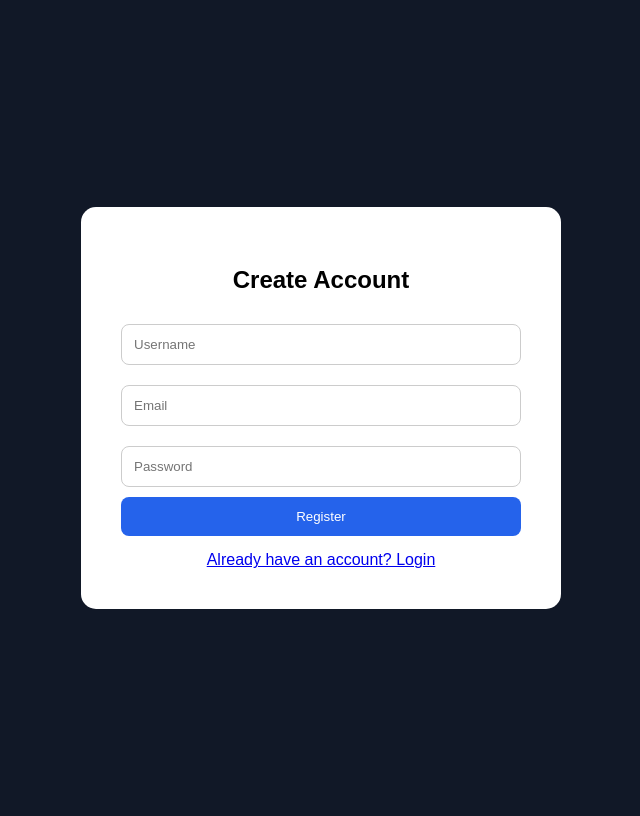
After one commit to D08sakshi/expense-tracker, a Flask app: page /register in a window 1280 px wide. The commit adds this page. Shown: the whole page, without its empty margins (319-959 px from the left). Run offline with Flask 3, Linux system fonts and the light colour scheme.

Commit message:
Added user registration, login and logout functionality

```diff
--- a/app.py
+++ b/app.py
@@ -12,6 +12,7 @@ def init_db():
     conn = sqlite3.connect('expenses.db')
     cursor = conn.cursor()
 
+    # Expenses Table
     cursor.execute('''
         CREATE TABLE IF NOT EXISTS expenses (
             id INTEGER PRIMARY KEY AUTOINCREMENT,
@@ -22,13 +23,27 @@ def init_db():
         )
     ''')
 
+    # Users Table
+    cursor.execute('''
+        CREATE TABLE IF NOT EXISTS users (
+            id INTEGER PRIMARY KEY AUTOINCREMENT,
+            username TEXT UNIQUE NOT NULL,
+            email TEXT UNIQUE NOT NULL,
+            password TEXT NOT NULL,
+            role TEXT NOT NULL
+        )
+    ''')
+
     conn.commit()
     conn.close()
-
 
 # Home Route
 @app.route('/')
 def index():
+
+    if 'user_id' not in session:
+        return redirect('/login')
+
     conn = sqlite3.connect('expenses.db')
     cursor = conn.cursor()
 
@@ -67,7 +82,6 @@ def add_expense():
 
     return redirect('/')
 
-# Admin Login Route
 @app.route('/login', methods=['GET', 'POST'])
 def login():
 
@@ -75,17 +89,93 @@ def login():
 
         username = request.form['username']
         password = request.form['password']
+        role = request.form['role']
 
-        # Simple Admin Credentials
-        if username == 'admin' and password == 'admin123':
+        conn = sqlite3.connect('expenses.db')
+        cursor = conn.cursor()
 
-            session['admin'] = True
-            return redirect('/admin')
+        # Admin Login
+        if role == 'admin':
 
-        else:
-            return "Invalid Username or Password"
+            if username == 'admin' and password == 'admin123':
+
+                session['admin'] = True
+                conn.close()
+
+                return redirect('/admin')
+
+            conn.close()
+            return "Invalid Admin Credentials"
+
+        # User Login
+        cursor.execute(
+            '''
+            SELECT id, username
+            FROM users
+            WHERE username=? AND password=?
+            ''',
+            (username, password)
+        )
+
+        user = cursor.fetchone()
+
+        conn.close()
+
+        if user:
+
+            session['user_id'] = user[0]
+            session['username'] = user[1]
+
+            return redirect('/')
+
+        return "Invalid Username or Password"
 
     return render_template('login.html')
+
+@app.route('/logout')
+def logout():
+
+    session.clear()
+
+    return redirect('/login')
+
+
+@app.route('/register', methods=['GET', 'POST'])
+def register():
+
+    if request.method == 'POST':
+
+        username = request.form['username']
+        email = request.form['email']
+        password = request.form['password']
+
+        conn = sqlite3.connect('expenses.db')
+        cursor = conn.cursor()
+
+        try:
+
+            cursor.execute(
+                '''
+                INSERT INTO users
+                (username, email, password, role)
+                VALUES (?, ?, ?, ?)
+                ''',
+                (username, email, password, 'user')
+            )
+
+            conn.commit()
+
+        except:
+
+            return "Username or Email already exists"
+
+        finally:
+
+            conn.close()
+
+        return redirect('/login')
+
+    return render_template('register.html')
 
 
 # Admin Dashboard Route
--- a/templates/admin.html
+++ b/templates/admin.html
@@ -4,7 +4,7 @@
     <meta charset="UTF-8">
     <meta name="viewport" content="width=device-width, initial-scale=1.0">
     <title>Admin Dashboard</title>
-
+    <a href="/logout" class="logout-btn">Logout</a>
     <link rel="stylesheet" href="{{ url_for('static', filename='admin.css') }}">
 </head>
 <body>
--- a/templates/index.html
+++ b/templates/index.html
@@ -4,7 +4,7 @@
     <meta charset="UTF-8">
     <meta name="viewport" content="width=device-width, initial-scale=1.0">
     <title>Expense Tracker Dashboard</title>
-
+    <a href="/logout" class="logout-btn">Logout</a>
     <link rel="stylesheet" href="{{ url_for('static', filename='style.css') }}">
 </head>
 
@@ -21,6 +21,7 @@
             <li onclick="showSection('dashboard')">Dashboard</li>
             <li onclick="showSection('addExpense')">Add Expense</li>
             <li onclick="showSection('history')">Expense History</li>
+
         </ul>
 
     </div>
--- /dev/null
+++ b/templates/register.html
@@ -0,0 +1,98 @@
+<!DOCTYPE html>
+<html lang="en">
+<head>
+<meta charset="UTF-8">
+<meta name="viewport" content="width=device-width, initial-scale=1.0">
+<title>Register</title>
+
+<style>
+
+body{
+    font-family:Arial,sans-serif;
+    background:#111827;
+    display:flex;
+    justify-content:center;
+    align-items:center;
+    height:100vh;
+}
+
+.register-box{
+    background:white;
+    padding:40px;
+    border-radius:15px;
+    width:400px;
+}
+
+h2{
+    text-align:center;
+    margin-bottom:20px;
+}
+
+input{
+    width:100%;
+    padding:12px;
+    margin:10px 0;
+    border:1px solid #ccc;
+    border-radius:8px;
+    box-sizing:border-box;
+}
+
+button{
+    width:100%;
+    padding:12px;
+    background:#2563eb;
+    color:white;
+    border:none;
+    border-radius:8px;
+    cursor:pointer;
+}
+
+button:hover{
+    background:#1d4ed8;
+}
+
+.login-link{
+    text-align:center;
+    margin-top:15px;
+}
+
+</style>
+
+</head>
+<body>
+
+<div class="register-box">
+
+    <h2>Create Account</h2>
+
+    <form method="POST">
+
+        <input type="text"
+               name="username"
+               placeholder="Username"
+               required>
+
+        <input type="email"
+               name="email"
+               placeholder="Email"
+               required>
+
+        <input type="password"
+               name="password"
+               placeholder="Password"
+               required>
+
+        <button type="submit">
+            Register
+        </button>
+
+    </form>
+
+    <div class="login-link">
+        <a href="/login">Already have an account? Login</a>
+    </div>
+
+</div>
+
+</body>
+</html>
```
Also changed, not shown: static/style.css (+13 -0 lines), templates/login.html (+70 -7 lines).
